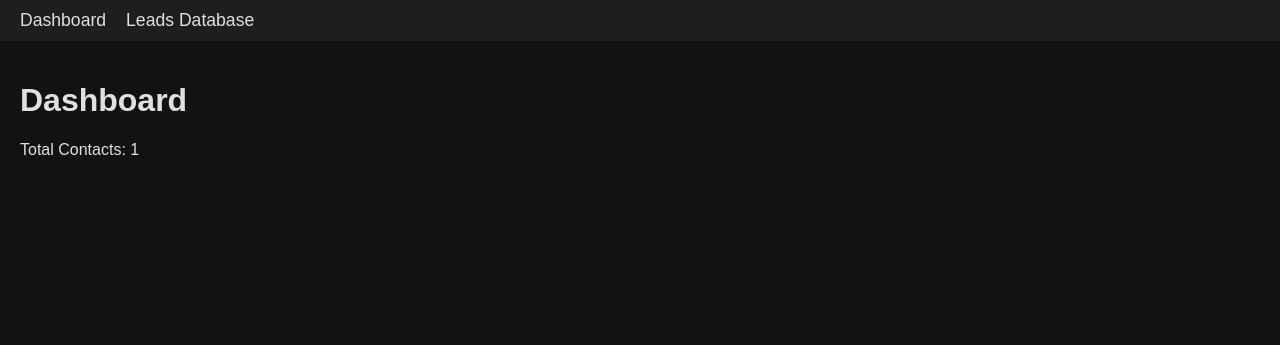
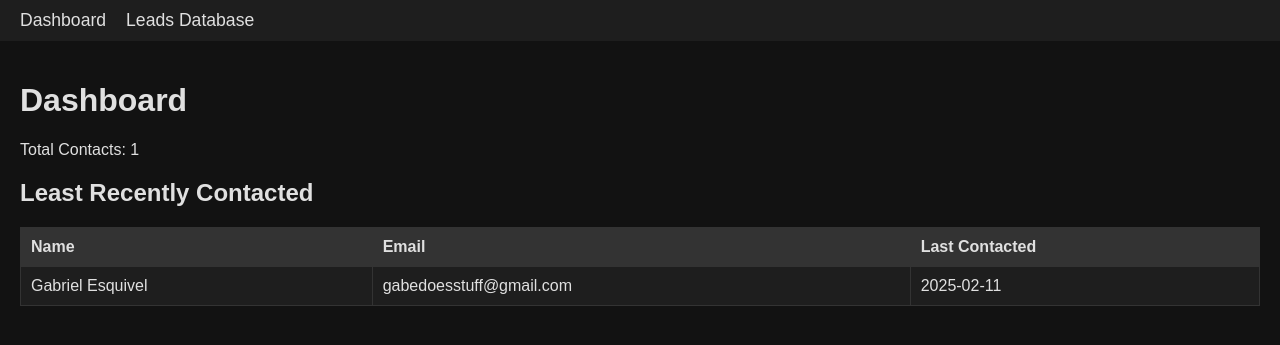
Before and after one commit to gabrielpesquivel/MercuryLeads, a Flask app: page /dashboard in a window 1280 px wide. Shown: the top 345 px of the page. Run offline with Flask 3, Linux system fonts and the light colour scheme.

Commit message:
Recent contacts display on dashboard

```diff
--- a/Main/app.py
+++ b/Main/app.py
@@ -66,8 +66,13 @@ def leads():
 
 @app.route('/dashboard')
 def dashboard():
+    # Query all contacts and sort them by 'last_contacted' in ascending order
+    contacts = Contact.query.order_by(Contact.last_contacted.asc().nullsfirst()).limit(5).all()
+
     total_contacts = Contact.query.count()
-    return render_template('dashboard.html', total_contacts=total_contacts)
+
+    return render_template('dashboard.html', total_contacts=total_contacts, least_recently_contacted=contacts)
+
 
 @app.route('/delete/<int:contact_id>', methods=['POST'])
 def delete_contact(contact_id):
--- a/Main/templates/dashboard.html
+++ b/Main/templates/dashboard.html
@@ -1,7 +1,25 @@
 {% extends "base.html" %}
+
 {% block title %}Dashboard{% endblock %}
+
 {% block content %}
   <h1>Dashboard</h1>
   <p>Total Contacts: {{ total_contacts }}</p>
-  <!-- Additional dashboard content can go here -->
+
+  <h2>Least Recently Contacted</h2>
+  <table border="1">
+    <tr>
+      <th>Name</th>
+      <th>Email</th>
+      <th>Last Contacted</th>
+    </tr>
+    {% for contact in least_recently_contacted %}
+      <tr>
+        <td>{{ contact.first_name }} {{ contact.last_name }}</td>
+        <td>{{ contact.email if contact.email else "No Email" }}</td>
+        <td>{{ contact.last_contacted if contact.last_contacted else "Never Contacted" }}</td>
+      </tr>
+    {% endfor %}
+  </table>
+
 {% endblock %}
```
Also changed, not shown: instance/contacts.db.
